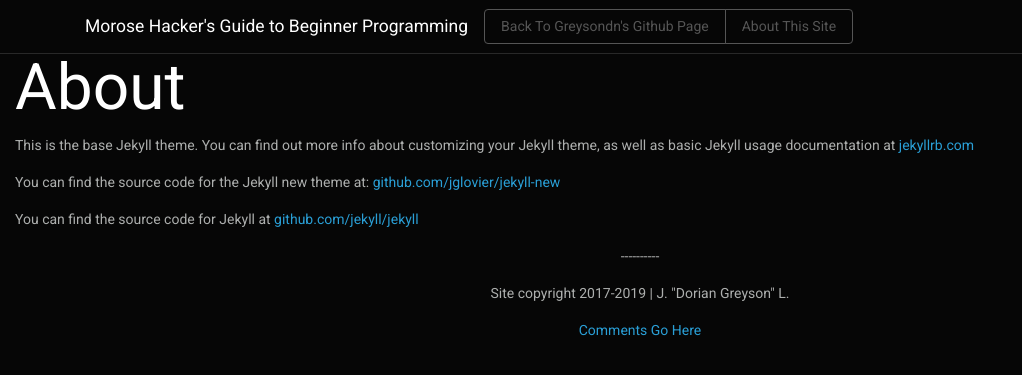
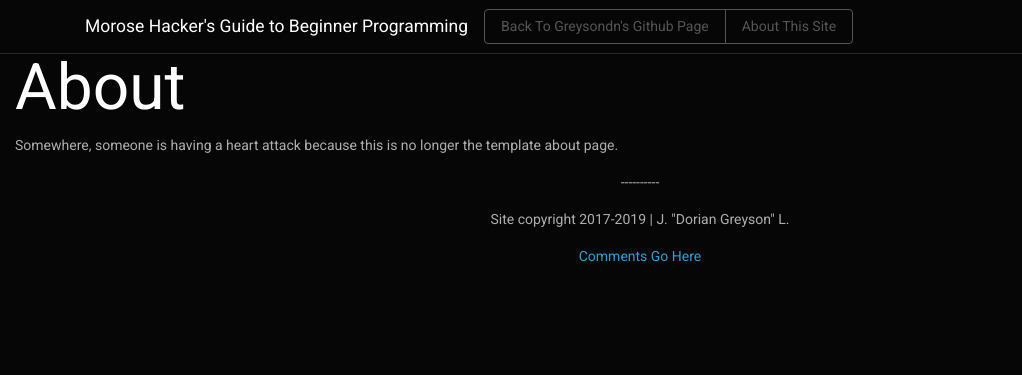
Before and after one commit to greysondn/morose-hacker, a Jekyll site: the page built from about.md, in a window 1280 px wide. Shown: the top 375 px of the page, without its empty margins (0-1022 px from the left). Built offline with Jekyll 4.4.1, drawn with Linux system fonts in a browser that asks for light colours; nearby versions of some CDN libraries.

Commit message:
Force rebuild, we hope.

```diff
--- a/about.md
+++ b/about.md
@@ -4,8 +4,4 @@
 permalink: /about/
 ---
 
-This is the base Jekyll theme. You can find out more info about customizing your Jekyll theme, as well as basic Jekyll usage documentation at [jekyllrb.com](http://jekyllrb.com/)
-
-You can find the source code for the Jekyll new theme at: [github.com/jglovier/jekyll-new](https://github.com/jglovier/jekyll-new)
-
-You can find the source code for Jekyll at [github.com/jekyll/jekyll](https://github.com/jekyll/jekyll)
+Somewhere, someone is having a heart attack because this is no longer the template about page.
```
